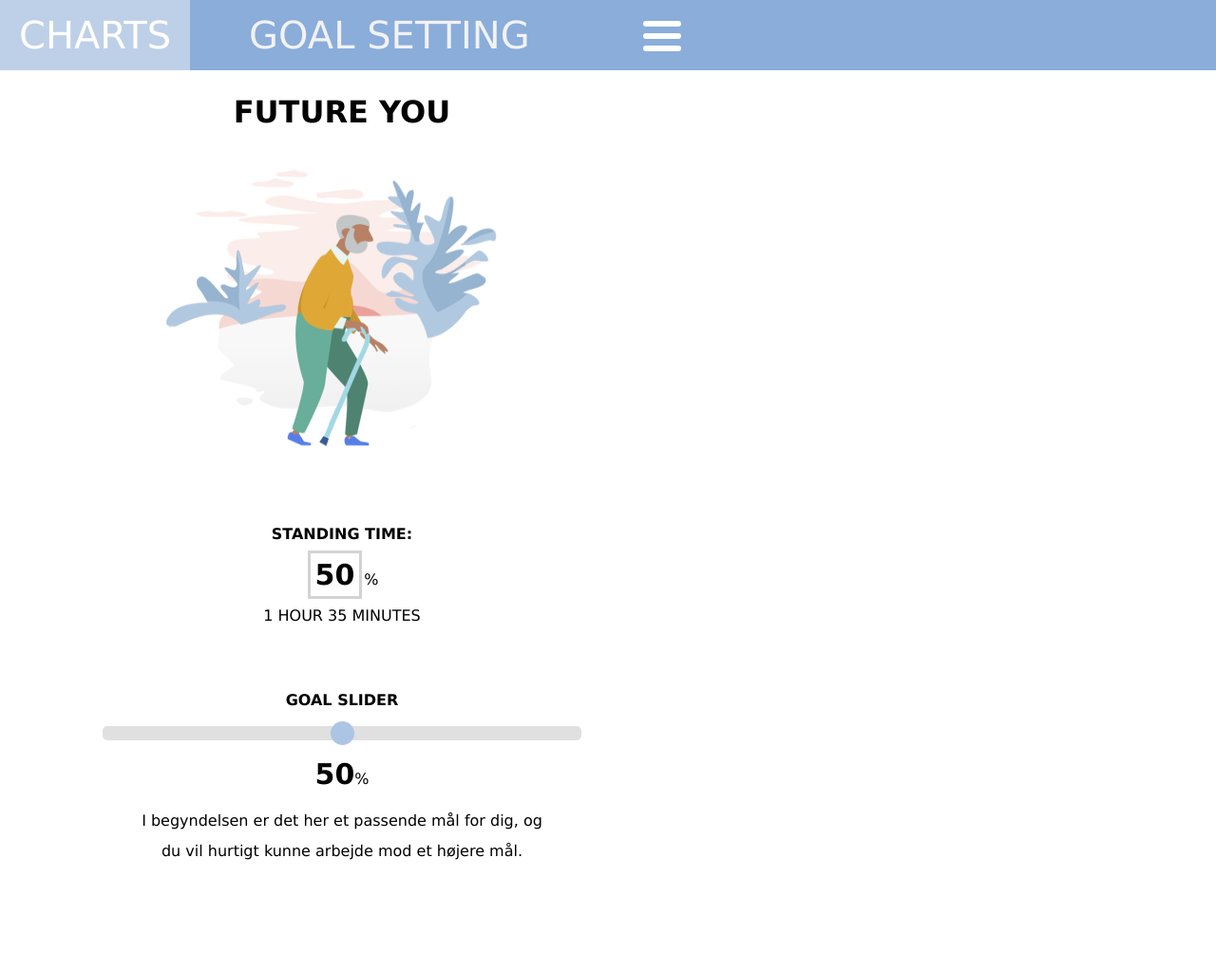
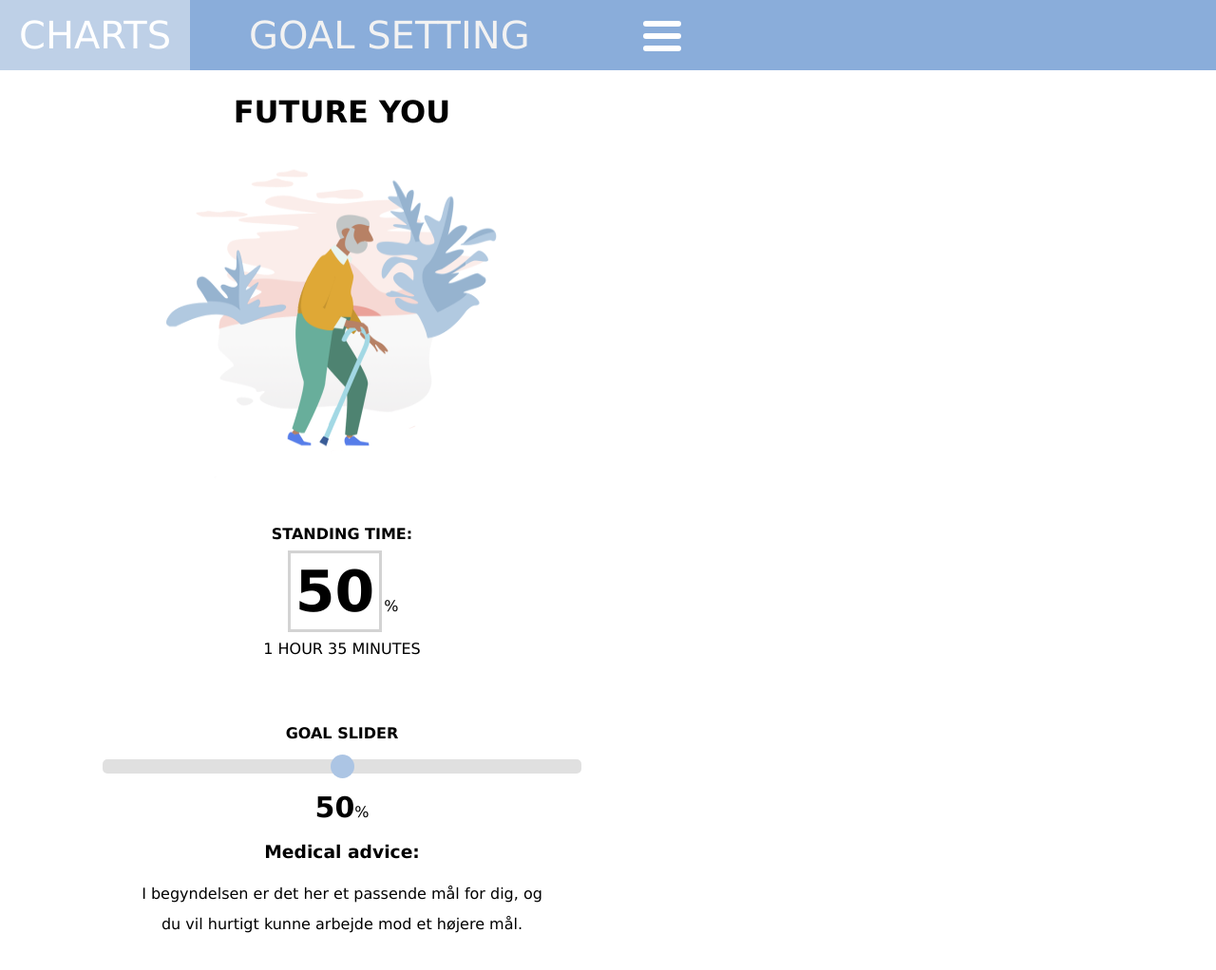
Before and after one commit to dagurh/Insole, a website: page public/frontPage/index.html in a window 1280 px wide. Shown: the top 1022 px of the page at 95% size. Drawn offline with nearby package versions, Linux system fonts and the light colour scheme; files that its build step writes are made by us from their sources.

Commit message:
procent større

```diff
--- a/public/frontPage/CSS/navigation.css
+++ b/public/frontPage/CSS/navigation.css
@@ -2,7 +2,6 @@ html, body {
   width:100%;
   margin: 0 auto;
     font-family: 'Lucida Sans', 'Lucida Sans Regular', 'Lucida Grande', 'Lucida Sans Unicode', Geneva, Verdana, sans-serif;
-
 }
 
 /*Størrelse og placering af billede*/
@@ -25,6 +24,9 @@ img {
   border: 3px solid #d3d3d3;
   padding: 5px;
   margin: 2px;
+  font-weight: bold;
+  font-size: 60;
+  font-family: 'Lucida Sans', 'Lucida Sans Regular', 'Lucida Grande', 'Lucida Sans Unicode', Geneva, Verdana, sans-serif;
 }
 
 .med0, .med1, .med2, .med3, .med4 {
--- a/public/frontPage/index.html
+++ b/public/frontPage/index.html
@@ -44,6 +44,7 @@
                     <p></p><span id="goal"></span><span>%</span>
                   </div>
                   <div>
+                      <h3>Medical advice:</h3>
                     <p class="med0"> Dit mål er meget lavt, og du vil hurtigt ende i en hospitalsseng.</p>
                     <p class="med1"> Dit mål er lavt. Det er bedre end ingenting, men vi anbefaler et højere mål.</p>
                     <p class="med2"> I begyndelsen er det her et passende mål for dig, og du vil hurtigt kunne arbejde mod et højere mål.</p>
```
Also changed, not shown: public/frontPage/charts.html (+1 -1 lines).
